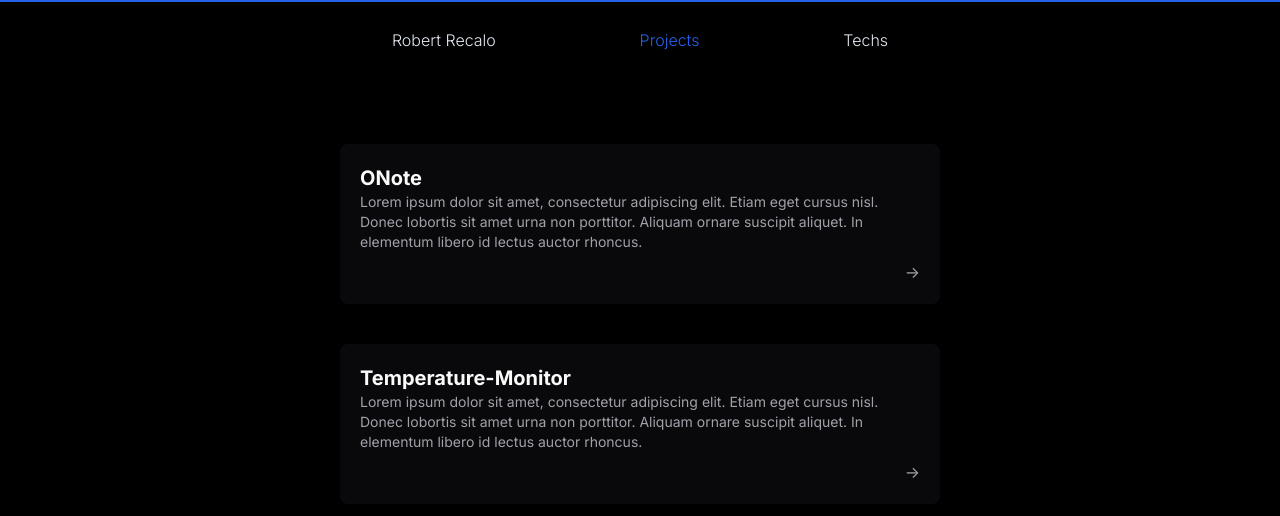
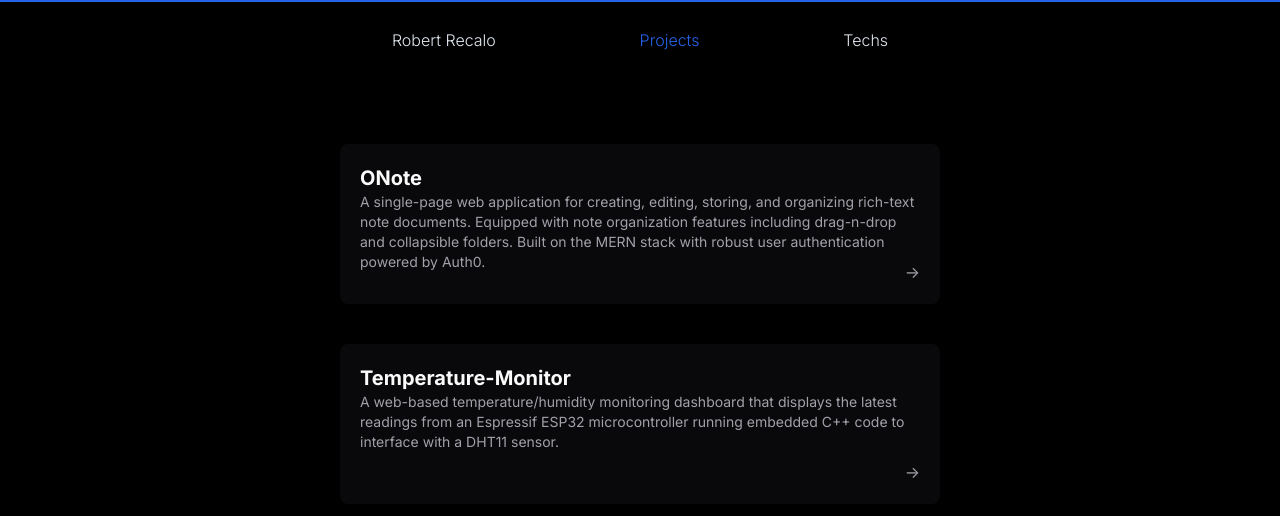
Before and after one commit to rrecalo/portfolio, a Next.js app: page /projects in a window 1280 px wide. Shown: the top 516 px of the page. Built offline with nearby package versions, Linux system fonts and the light colour scheme.

Commit message:
Now dynamically generate projectcards on project page based off entries in data.tsx

```diff
--- a/src/app/projects/page.tsx
+++ b/src/app/projects/page.tsx
@@ -2,13 +2,13 @@
 import React from 'react'
 import {motion} from 'framer-motion'
 import ProjectCard from './ProjectCard'
+import { data } from '../data'
 
 export default function Projects() {
   return (
     <motion.div key="projects" className=' text-slate-300 h-[300vh] mt-[72px] sm:mt-[72px] mx-5' initial={{opacity:0}} animate={{opacity:1}} exit={{opacity:0}}>
       <motion.div className='flex flex-col mt-0 sm:mt-10 gap-10'>
-        <ProjectCard title='ONote' desc="Lorem ipsum dolor sit amet, consectetur adipiscing elit. Etiam eget cursus nisl. Donec lobortis sit amet urna non porttitor. Aliquam ornare suscipit aliquet. In elementum libero id lectus auctor rhoncus."/>
-        <ProjectCard title='Temperature-Monitor' desc="Lorem ipsum dolor sit amet, consectetur adipiscing elit. Etiam eget cursus nisl. Donec lobortis sit amet urna non porttitor. Aliquam ornare suscipit aliquet. In elementum libero id lectus auctor rhoncus."/>
+        {data.map((project : any)=>  <ProjectCard key={project.name} title={project.name} desc={project.summary}/>)}
       </motion.div>
     </motion.div>
   )
```
